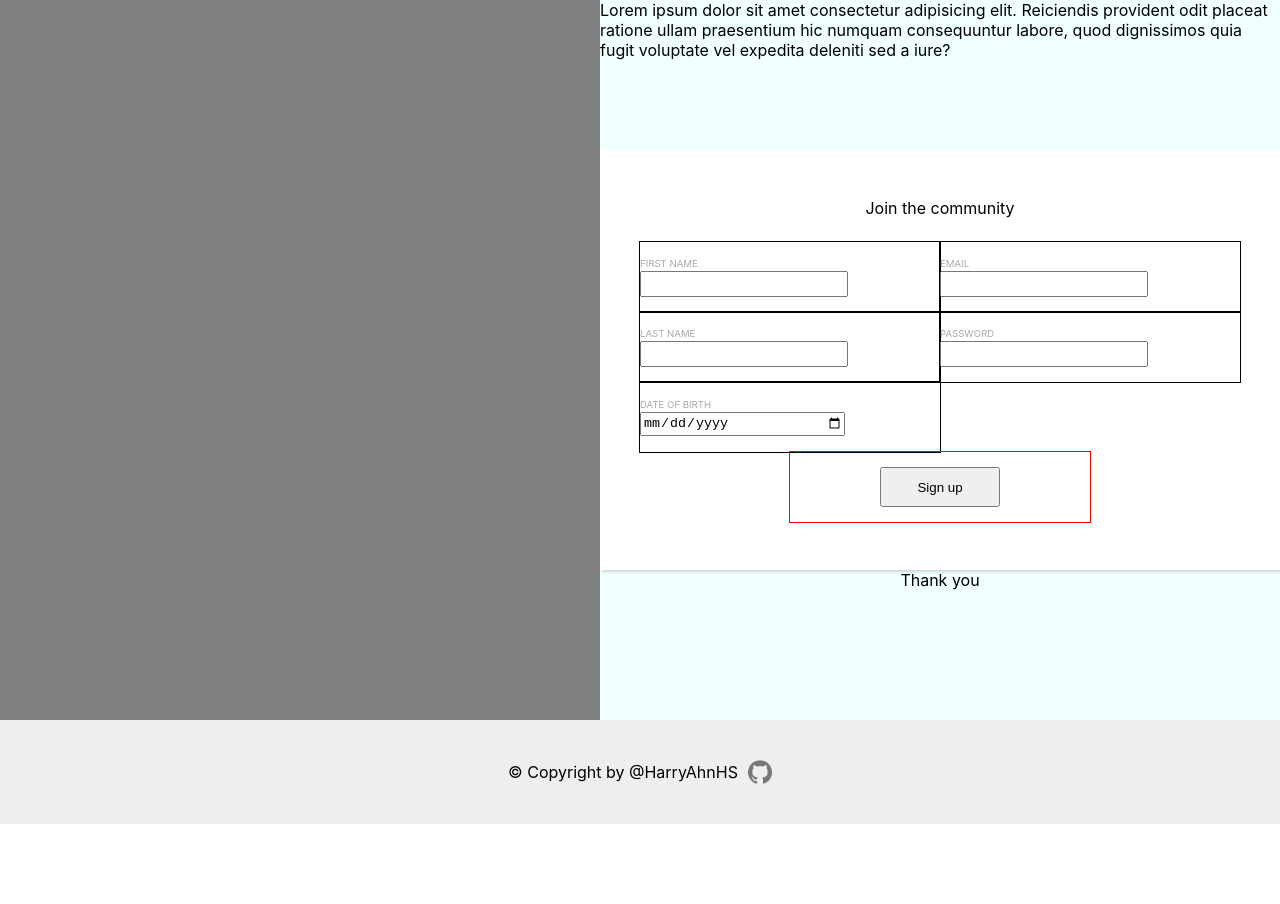
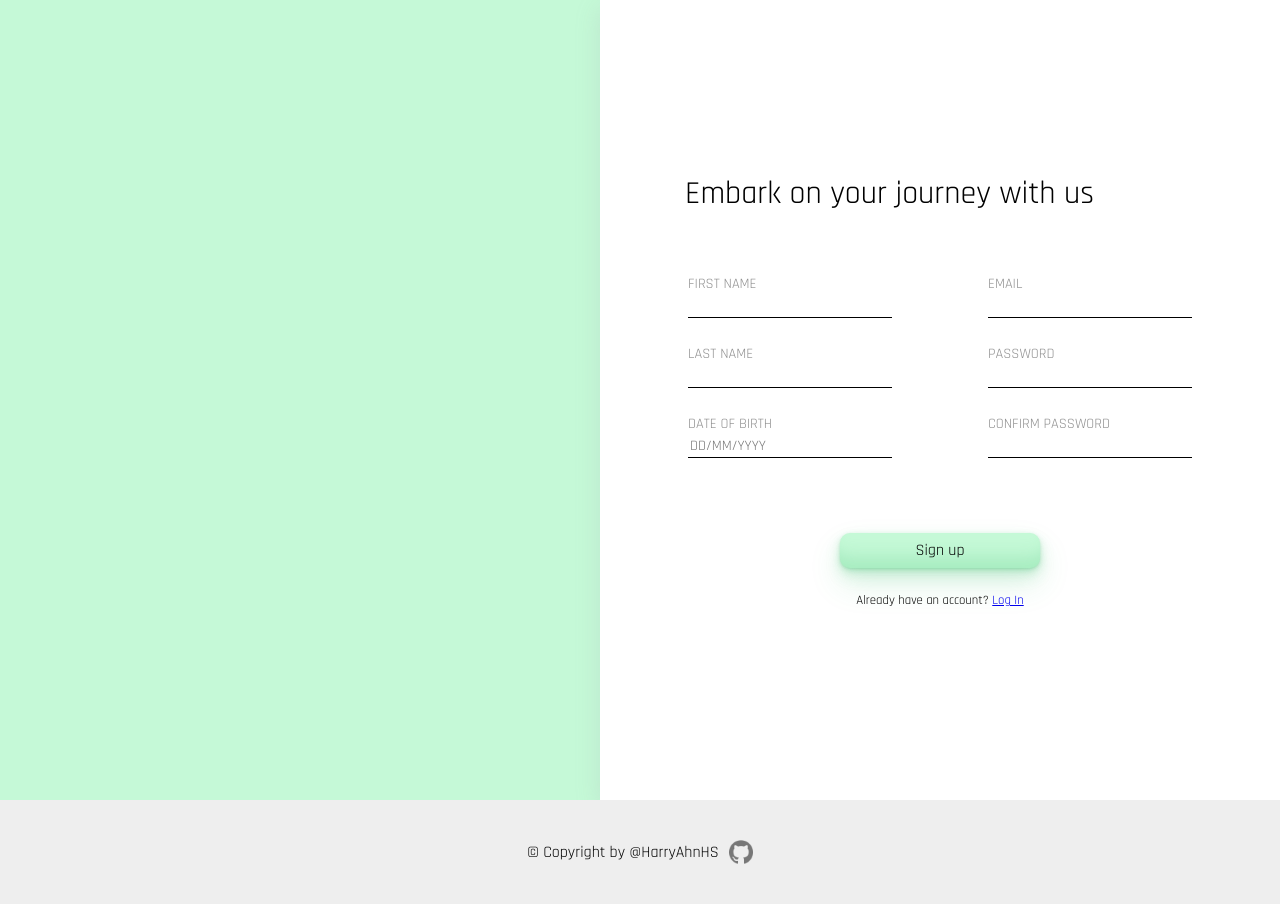
Before and after one commit to HarryAhnHS/sign-up-form, a plain HTML site: page index.html in a window 1280 px wide. Before the commit the page ends 824 px from the top, so only its background shows below. Drawn offline with Linux system fonts and the light colour scheme.

Commit message:
finalized layout for sign up form, styling on form inputs and submit btn, initiated JS for validation (todo)

```diff
--- a/index.html
+++ b/index.html
@@ -9,10 +9,9 @@
     <link rel="stylesheet" href="style.css">
     <script src="main.js" defer></script>
 
-    <!-- Font - 'Poppins' -->
     <link rel="preconnect" href="https://fonts.googleapis.com">
     <link rel="preconnect" href="https://fonts.gstatic.com" crossorigin>
-    <link href="https://fonts.googleapis.com/css2?family=Josefin+Sans:ital,wght@0,300;0,400;1,200&family=Kaushan+Script&family=Poppins:ital,wght@0,300;1,200&display=swap" rel="stylesheet">
+    <link href="https://fonts.googleapis.com/css2?family=Rajdhani:wght@300;400;500&display=swap" rel="stylesheet">
 </head>
 
 <body>
@@ -21,49 +20,63 @@
 
         </div>
         <div class="content-r">
-            <div class="form-header">
-                Lorem ipsum dolor sit amet consectetur adipisicing elit. Reiciendis provident odit placeat ratione ullam praesentium hic numquam consequuntur labore, quod dignissimos quia fugit voluptate vel expedita deleniti sed a iure?
-            </div>
             <div class="form-main">
-                <div class="form-input-head">Join the community</div>
-                <form>
+                <div class="form-input-head">Embark on your journey with us</div>
+                <form id="sign-up-form">
                     <div class="input-area">
+                        <div class="input-area-box">
                             <label for="first_name">
                                 First Name
                             </label>
-                        <input type="text" id="first_name" name="first_name" required>
+                            <input type="text" class="sign-up-input" id="first_name" name="first_name" required>
+                        </div>
                     </div>
                     <div class="input-area">
+                        <div class="input-area-box">
                             <label for="last_name">
                                 Last Name
                             </label>
-                        <input type="text" id="last_name" name="last_name" required>
+                            <input type="text" class="sign-up-input" id="last_name" name="last_name" required>
+                        </div>
                     </div>
                     <div class="input-area">
+                        <div class="input-area-box">
                             <label for="dob">
                                 Date of Birth
                             </label>
-                        <input type="date" id="dob" name="dob" required>
+                            <input type="text" class="sign-up-input" id="dob" name="dob" placeholder="DD/MM/YYYY" onfocus="(this.type='date')" onblur="if(this.value==''){this.type='text'}" required>
+                        </div>
                     </div>
                     <div class="input-area">
+                        <div class="input-area-box">
                             <label for="email">
                                 Email
                             </label>
-                        <input type="email" id="email" name="email" required>
+                            <input type="email" class="sign-up-input" id="email" name="email" required>
+                        </div>
                     </div>
                     <div class="input-area">
+                        <div class="input-area-box">
                             <label for="pw">
                                 Password
                             </label>
-                        <input type="password" id="pw" name="pw" required>
+                            <input type="password" class="sign-up-input" id="pw" name="pw" required>
+                        </div>
+                    </div>
+                    <div class="input-area">
+                        <div class="input-area-box">
+                            <label for="confirm-pw">
+                                Confirm Password
+                            </label>
+                            <input type="password" class="sign-up-input" id="confirm-pw" name="confirm-pw" required>
+                        </div>
                     </div>
                 </form>
                 <div class="submit-box">
-                    <button type="submit">Sign up</button>
+                    <button id="submit-btn" type="submit" form="sign-up-form"
+                    onclick="!this.form&&$('#'+$(this).attr('form')).submit()">Sign up</button>
+                    <div class="submit-alt">Already have an account? <a href=#>Log In</a></div>
                 </div>
-            </div>
-            <div class="form-foot">
-                Thank you
             </div>
         </div>
 
--- a/main.js
+++ b/main.js
@@ -0,0 +1,16 @@
+const inputs = document.querySelectorAll(".sign-up-input");
+
+// Functions to validate each input
+inputs.forEach( function (input) {
+    if (input.id == "first_name" || input.id == "last_name") {
+        input.addEventListener('keyup', () => {
+            if (input.value != "") {
+                input.style['border-color'] = 'green';
+            }
+            else {
+                input.style['border-color'] = 'black';
+            }
+        });
+
+    }
+});
--- a/style.css
+++ b/style.css
@@ -3,8 +3,11 @@
     --main-color: #123123;
 }
 
+* {
+    font-family: 'Rajdhani', --apple-system, sans-serif;
+}
+
 body {
-    font-family: -apple-system, BlinkMacSystemFont, Roboto, 'Segoe UI', Oxygen, Ubuntu, Cantarell, 'Open Sans', 'Helvetica Neue', sans-serif;
     margin: 0;
     min-height: 100vh;
     display: flex;
@@ -17,39 +20,40 @@ img {
 }
 
 .content {
-    flex: 1;
     display: flex;
     justify-content: center;
+    height: 100vh;
 }
 
 .content-l {
     width: 600px;
-    background-color: gray;
+    background-color: #c5f9d7;
 }
 
 .content-r {
     flex: 1;
-    background-color: azure;
     display: flex;
     flex-direction: column;
     align-items: center;
 }
 /* Form */
 
-.form-header {
-    height: 150px;
-}
-
 .form-input-head {
+    width: min(600px, 100%);
     margin-top: 48px;
-    margin-bottom: 24px;
+    margin-bottom: 48px;
+    margin-left: 90px;
+    display: flex;
+    justify-content: flex-start;
+    font-size: 32px;
+    font-weight: 400;
 }
 
 .form-main {
     background-color: white;
-    box-shadow: rgba(0, 0, 0, 0.15) 1.95px 1.95px 2.6px;
+    box-shadow: rgba(149, 157, 165, 0.2) 0px 8px 24px;
+    flex: 1;
     width: 100%;
-    flex: 1;
     display: flex;
     flex-direction: column;
     justify-content: center;
@@ -64,20 +68,33 @@ form {
     height: 210px;
 }
 label {
-    color: darkgray;
+    color: #8e8e8e;
     text-transform: uppercase;
-    font-size: 0.6rem;
+    font-size: 0.9rem;
     margin-bottom: 2px;
 }
 input {
     width: 200px;
     height: 20px;
+    border: none;
+    border-bottom: 1px solid black;
+    font-size: 0.9rem;
+}
+
+input:focus {
+    outline: none;
 }
 
 .input-area {
     height: 70px;
     width: 300px;
-    outline: 1px solid black;
+    display: flex;
+    flex-direction: column;
+    align-items: center;
+    justify-content: center;
+}
+
+.input-area-box {
     display: flex;
     flex-direction: column;
     align-items: flex-start;
@@ -85,32 +102,63 @@ input {
 }
 
 .submit-box {
-    outline: 1px solid red;
+    /* outline: 1px solid red; */
     height: 70px;
-    width: 300px;
+    width: min(600px, 100%);
     display: flex;
+    flex-direction: column;
     justify-content: center;
     align-items: center;
-    margin-bottom: 48px;
+    margin-top: 64px;
+    margin-bottom: 70px;
 }
 
-button {
+/* .submit-btn {
     height: 40px;
     width: 120px;
+} */
+
+/* CSS */
+#submit-btn {
+    background-color: #c5f9d7;
+    border-radius: 10px;
+    box-shadow: rgba(44, 187, 99, .2) 0 -25px 18px -14px inset,rgba(44, 187, 99, .15) 0 1px 2px,rgba(44, 187, 99, .15) 0 2px 4px,rgba(44, 187, 99, .15) 0 4px 8px,rgba(44, 187, 99, .15) 0 8px 16px,rgba(44, 187, 99, .15) 0 16px 32px;
+    color: black;
+    cursor: pointer;
+    display: inline-block;
+    padding: 7px 20px;
+    text-align: center;
+    text-decoration: none;
+    transition: all 250ms;
+    border: 0;
+    font-size: 16px;
+    user-select: none;
+    -webkit-user-select: none;
+    touch-action: manipulation;
+    height: 40px;
+    width: 200px;
 }
 
-.form-foot {
-    height: 150px;
+#submit-btn:hover {
+  box-shadow: rgba(44,187,99,.35) 0 -25px 18px -14px inset,rgba(44,187,99,.25) 0 1px 2px,rgba(44,187,99,.25) 0 2px 4px,rgba(44,187,99,.25) 0 4px 8px,rgba(44,187,99,.25) 0 8px 16px,rgba(44,187,99,.25) 0 16px 32px;
+  transform: scale(1.05) rotate(-1deg);
+}
+
+.submit-alt {
+    margin-top: 24px;
+    font-size: 0.8rem;
 }
 
 /* Footer */
 .footer {
+    flex: 1;
     background-color: #eeeeee;
     color: black;
     padding: 40px;
     display: flex;
     justify-content: center;
     align-items: center;
+
 }
 
 .github-logo {
```
Lines whose indentation alone changed are shown as unchanged.
